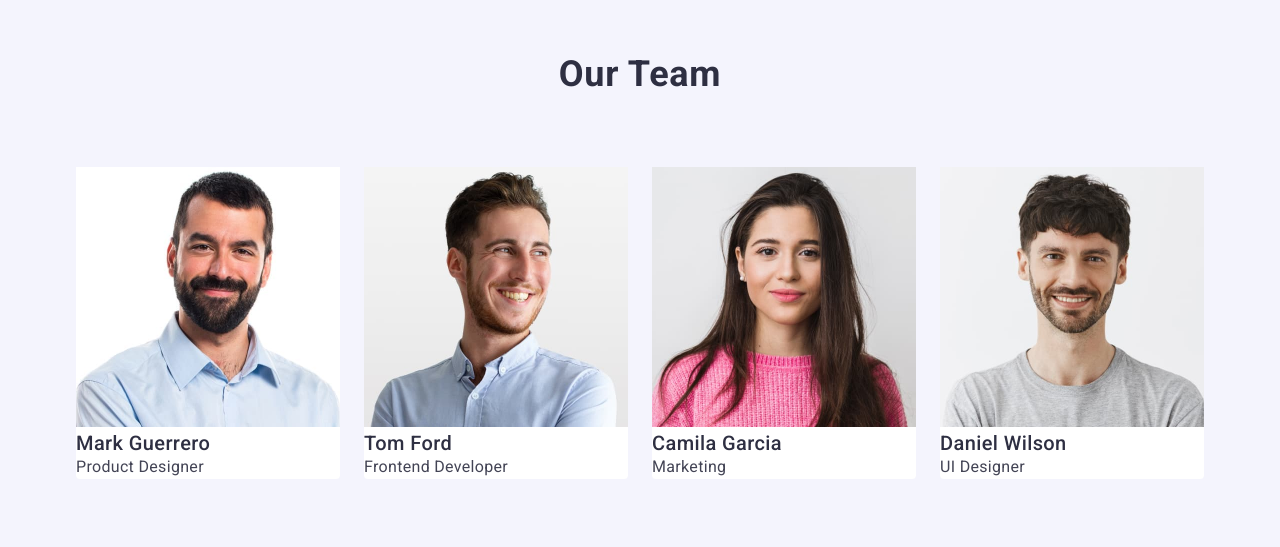
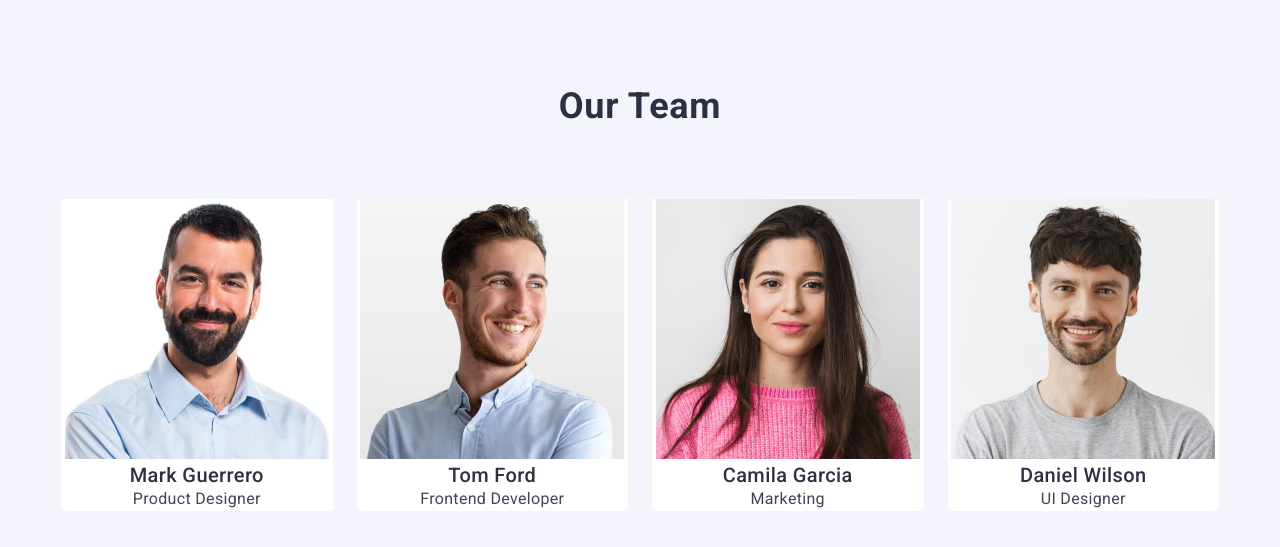
Before and after one commit to Mr-Terpyliak/goit-markup-hw-03, a plain HTML site: page index.html in a window 1280 px wide. Shown: the part 1406-1953 px from the top of the page. Drawn offline with nearby package versions, Linux system fonts and the light colour scheme.

Commit message:
updatecsshtml

```diff
--- a/css/styles.css
+++ b/css/styles.css
@@ -212,6 +212,14 @@ address {
   margin-bottom: 120px;
   padding: 120px 0;
 }
+
+.team-container {
+  padding: 32px 0;
+  text-align: center;
+  margin-bottom: 8px;
+  text-align: center;
+}
+
 .team-title {
   font-family: "Roboto", sans-serif;
   font-weight: 700;
--- a/index.html
+++ b/index.html
@@ -59,6 +59,7 @@
       </div>
     </header>
     <main>
+      <!-- /////1111 -->
       <section class="hero">
         <div class="container">
           <!-- <div class="hero-wrap"> -->
@@ -66,6 +67,7 @@
           <button class="hero-buy-btn" type="button">Order Service</button>
         </div>
       </section>
+      <!-- /////2222 -->
       <section class="worked">
         <div class="container">
           <h2 class="visually-hidden">Worked</h2>
@@ -101,8 +103,9 @@
           </ul>
         </div>
       </section>
+      <!-- /////3333 -->
       <section class="team">
-        <div class="container">
+        <div class="container team-container">
           <h2 class="team-title">Our Team</h2>
           <ul class="team-list">
             <li class="team-item">
@@ -153,6 +156,7 @@
           </ul>
         </div>
       </section>
+      <!-- /////4444 -->
       <section class="portfolio">
         <div class="container">
           <h2 class="portfolio-title">Our Portfolio</h2>
@@ -227,6 +231,7 @@
         </div>
       </section>
     </main>
+    <!-- /////// -->
     <footer class="footer">
       <div class="container">
         <a class="footer-logo" href="./index.html"
```
